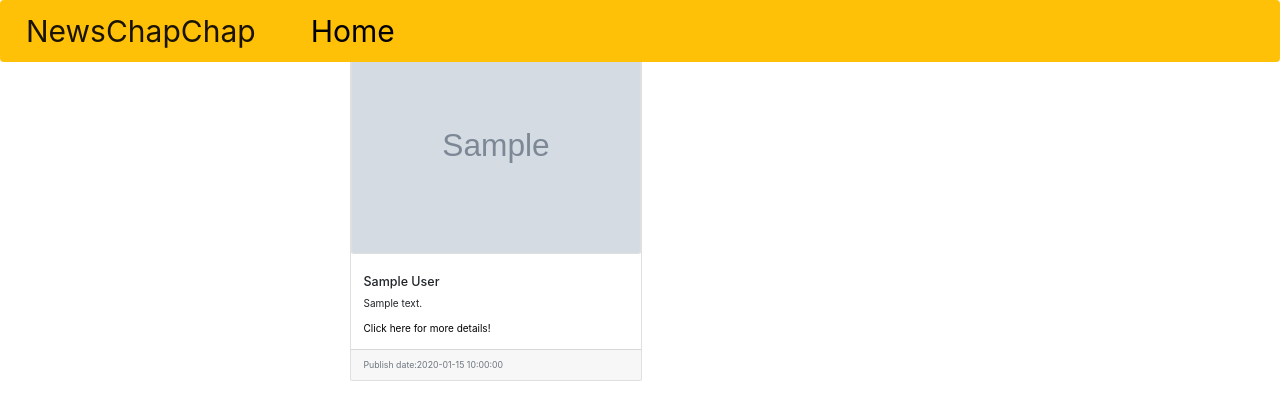
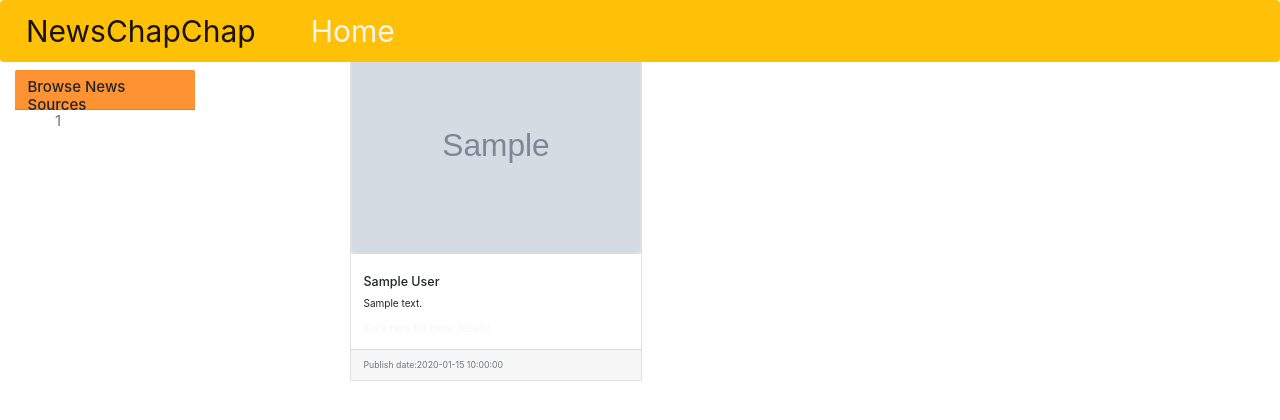
Before and after one commit to KaranjaK/News-Api, a Flask app: template app/templates/index.html in a window 1280 px wide. Shown: the top 420 px of the page. Run offline with Flask 2, Linux system fonts and the light colour scheme; the template is opened without the code that fills it: most values are stand-ins (such as "Sample title", 1, 10 or a date in 2020); grey boxes marked "Sample" are stand-in pictures; some libraries are stand-ins or nearby versions.

Commit message:
It will style the navbar and side bar

```diff
--- a/app/static/css/styles.css
+++ b/app/static/css/styles.css
@@ -1,9 +1,22 @@
 .navbar{
     font-size: 3rem;
+    background-color: #00a7a2;
 }
 .navbar-brand{
     font-size: 3rem;
 }
 a {
+    color: whitesmoke;
+}
+.card-column{
+    margin-top: 7rem;
+}
+.card-header{
+    height: 4rem;
+    width: 18rem;
+    background-color: #fd9333;
+}
+.list-group{
+    font-size: 1.5rem;
     color: black;
 }
```
